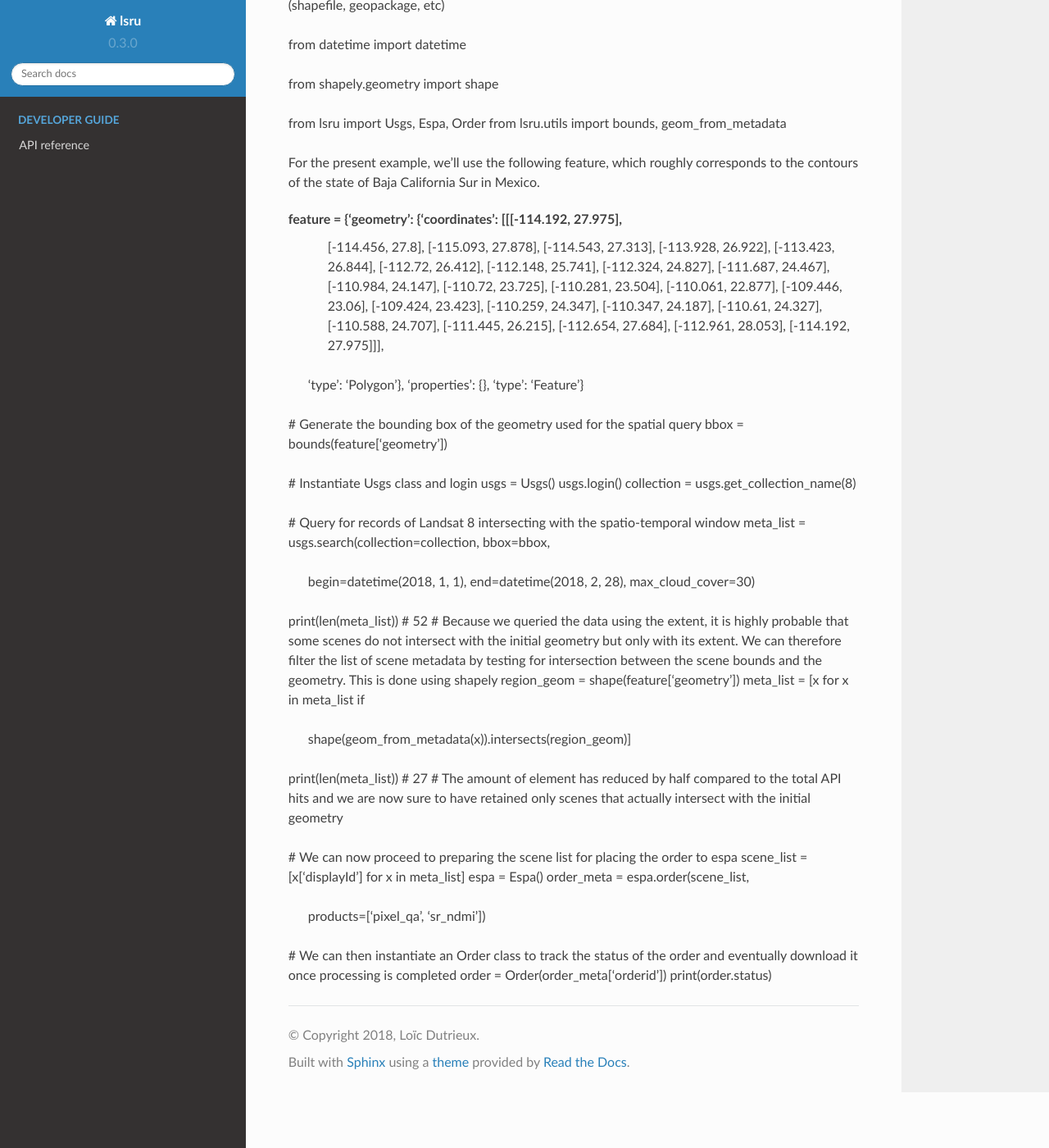
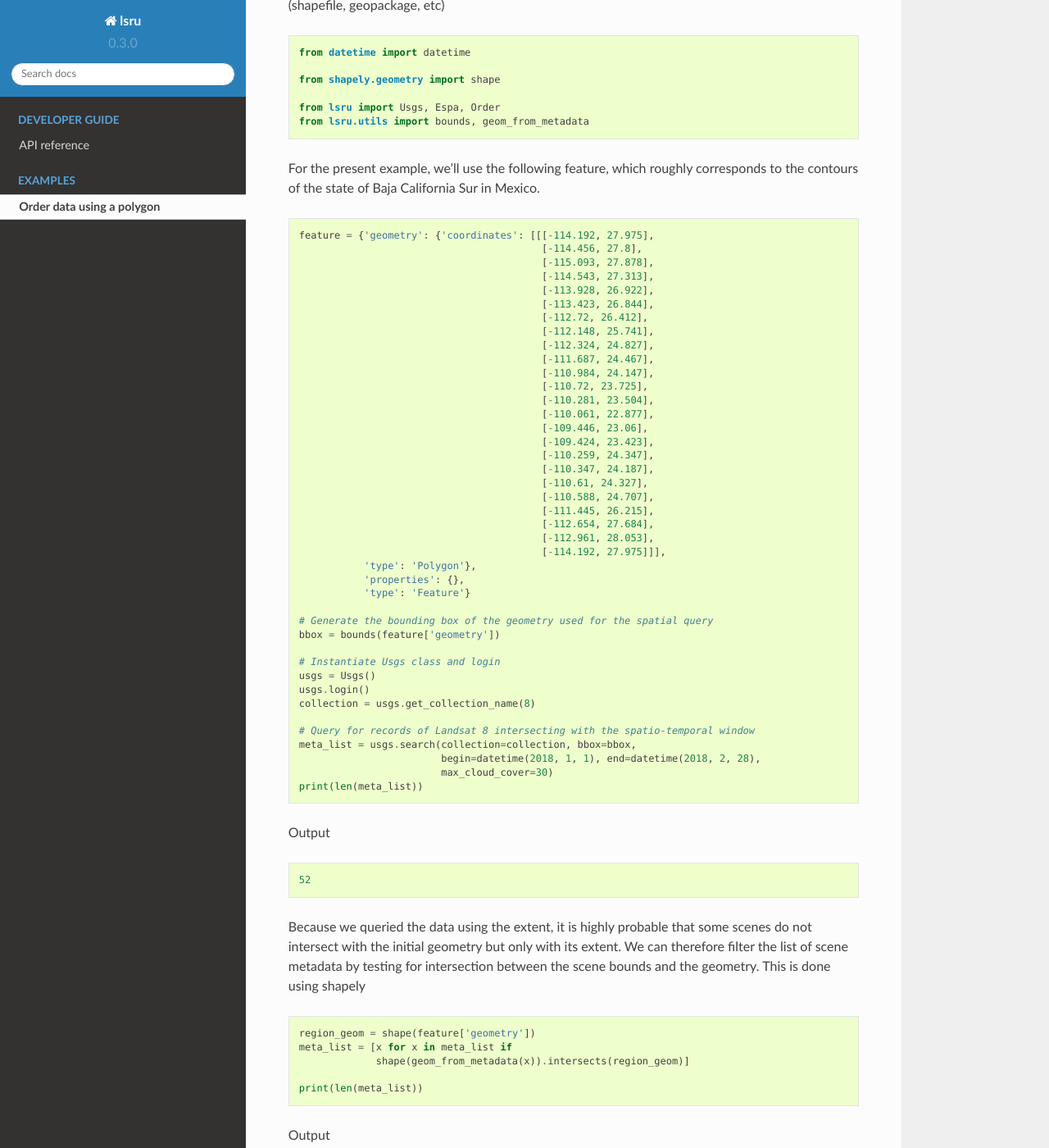
Before and after one commit to loicdtx/lsru, a Sphinx documentation site: the page built from docs/example_polygon.rst, in a window 1280 px wide and 1400 px high, scrolled down 479 px. Shown: the whole window at 82% size. Built offline with Sphinx 7.4.7 and the Read the Docs theme 2.0.0, drawn with Linux system fonts in a browser that asks for light colours; some of the changed text lies outside the part shown.

Commit message:
Polygon example added to doc

```diff
--- a/docs/example_polygon.rst
+++ b/docs/example_polygon.rst
@@ -13,74 +13,102 @@ The steps are roughly to:
 
 To run this script, we'll need shapely, and some utils to manipulate geojson geometries provided by lsru. You may need fiona as well in case you need to read a feature from a geospatial vector file (shapefile, geopackage, etc)
 
+.. code:: python
 
-from datetime import datetime
+    from datetime import datetime
 
-from shapely.geometry import shape
+    from shapely.geometry import shape
 
-from lsru import Usgs, Espa, Order
-from lsru.utils import bounds, geom_from_metadata
+    from lsru import Usgs, Espa, Order
+    from lsru.utils import bounds, geom_from_metadata
 
 For the present example, we'll use the following feature, which roughly corresponds to the contours of the state of Baja California Sur in Mexico.
 
+.. code:: python
 
-feature = {'geometry': {'coordinates': [[[-114.192, 27.975],
-                                         [-114.456, 27.8],
-                                         [-115.093, 27.878],
-                                         [-114.543, 27.313],
-                                         [-113.928, 26.922],
-                                         [-113.423, 26.844],
-                                         [-112.72, 26.412],
-                                         [-112.148, 25.741],
-                                         [-112.324, 24.827],
-                                         [-111.687, 24.467],
-                                         [-110.984, 24.147],
-                                         [-110.72, 23.725],
-                                         [-110.281, 23.504],
-                                         [-110.061, 22.877],
-                                         [-109.446, 23.06],
-                                         [-109.424, 23.423],
-                                         [-110.259, 24.347],
-                                         [-110.347, 24.187],
-                                         [-110.61, 24.327],
-                                         [-110.588, 24.707],
-                                         [-111.445, 26.215],
-                                         [-112.654, 27.684],
-                                         [-112.961, 28.053],
-                                         [-114.192, 27.975]]],
-           'type': 'Polygon'},
-           'properties': {},
-           'type': 'Feature'}
+    feature = {'geometry': {'coordinates': [[[-114.192, 27.975],
+                                             [-114.456, 27.8],
+                                             [-115.093, 27.878],
+                                             [-114.543, 27.313],
+                                             [-113.928, 26.922],
+                                             [-113.423, 26.844],
+                                             [-112.72, 26.412],
+                                             [-112.148, 25.741],
+                                             [-112.324, 24.827],
+                                             [-111.687, 24.467],
+                                             [-110.984, 24.147],
+                                             [-110.72, 23.725],
+                                             [-110.281, 23.504],
+                                             [-110.061, 22.877],
+                                             [-109.446, 23.06],
+                                             [-109.424, 23.423],
+                                             [-110.259, 24.347],
+                                             [-110.347, 24.187],
+                                             [-110.61, 24.327],
+                                             [-110.588, 24.707],
+                                             [-111.445, 26.215],
+                                             [-112.654, 27.684],
+                                             [-112.961, 28.053],
+                                             [-114.192, 27.975]]],
+               'type': 'Polygon'},
+               'properties': {},
+               'type': 'Feature'}
 
-# Generate the bounding box of the geometry used for the spatial query
-bbox = bounds(feature['geometry'])
+    # Generate the bounding box of the geometry used for the spatial query
+    bbox = bounds(feature['geometry'])
 
-# Instantiate Usgs class and login
-usgs = Usgs()
-usgs.login()
-collection = usgs.get_collection_name(8)
+    # Instantiate Usgs class and login
+    usgs = Usgs()
+    usgs.login()
+    collection = usgs.get_collection_name(8)
 
-# Query for records of Landsat 8 intersecting with the spatio-temporal window
-meta_list = usgs.search(collection=collection, bbox=bbox,
-                        begin=datetime(2018, 1, 1), end=datetime(2018, 2, 28),
-                        max_cloud_cover=30)
-print(len(meta_list))
-# 52
-# Because we queried the data using the extent, it is highly probable that some scenes do not intersect with the initial geometry but only with its extent. We can therefore filter the list of scene metadata by testing for intersection between the scene bounds and the geometry. This is done using shapely
-region_geom = shape(feature['geometry'])
-meta_list = [x for x in meta_list if
-             shape(geom_from_metadata(x)).intersects(region_geom)]
+    # Query for records of Landsat 8 intersecting with the spatio-temporal window
+    meta_list = usgs.search(collection=collection, bbox=bbox,
+                            begin=datetime(2018, 1, 1), end=datetime(2018, 2, 28),
+                            max_cloud_cover=30)
+    print(len(meta_list))
 
-print(len(meta_list))
-# 27
-# The amount of element has reduced by half compared to the total API hits and we are now sure to have retained only scenes that actually intersect with the initial geometry
 
-# We can now proceed to preparing the scene list for placing the order to espa
-scene_list = [x['displayId'] for x in meta_list]
-espa = Espa()
-order_meta = espa.order(scene_list,
-                        products=['pixel_qa', 'sr_ndmi'])
+Output
 
-# We can then instantiate an Order class to track the status of the order and eventually download it once processing is completed
-order = Order(order_meta['orderid'])
+.. code:: python
+
+    52
+
+
+Because we queried the data using the extent, it is highly probable that some scenes do not intersect with the initial geometry but only with its extent. We can therefore filter the list of scene metadata by testing for intersection between the scene bounds and the geometry. This is done using shapely
+
+.. code:: python
+
+    region_geom = shape(feature['geometry'])
+    meta_list = [x for x in meta_list if
+                 shape(geom_from_metadata(x)).intersects(region_geom)]
+
+    print(len(meta_list))
+
+Output
+
+.. code:: python
+
+    27
+
+The amount of element has reduced by half compared to the total API hits and we are now sure to have retained only scenes that actually intersect with the initial geometry.
+
+We can now proceed to preparing the scene list for placing the order to espa
+
+.. code:: python
+
+    scene_list = [x['displayId'] for x in meta_list]
+    espa = Espa()
+    order_meta = espa.order(scene_list,
+                            products=['pixel_qa', 'sr_ndmi'])
+
+    # We can then instantiate an Order class to track the status of the order and eventually download it once processing is completed
+    order = Order(order_meta['orderid'])
+
+
+Output
+
+.. code:: python
+
 print(order.status)
--- a/docs/index.rst
+++ b/docs/index.rst
@@ -22,6 +22,8 @@ lsru
    :maxdepth: 1
    :caption: Examples
 
+   example_polygon
+
 
 Indices and tables
 ==================
```
